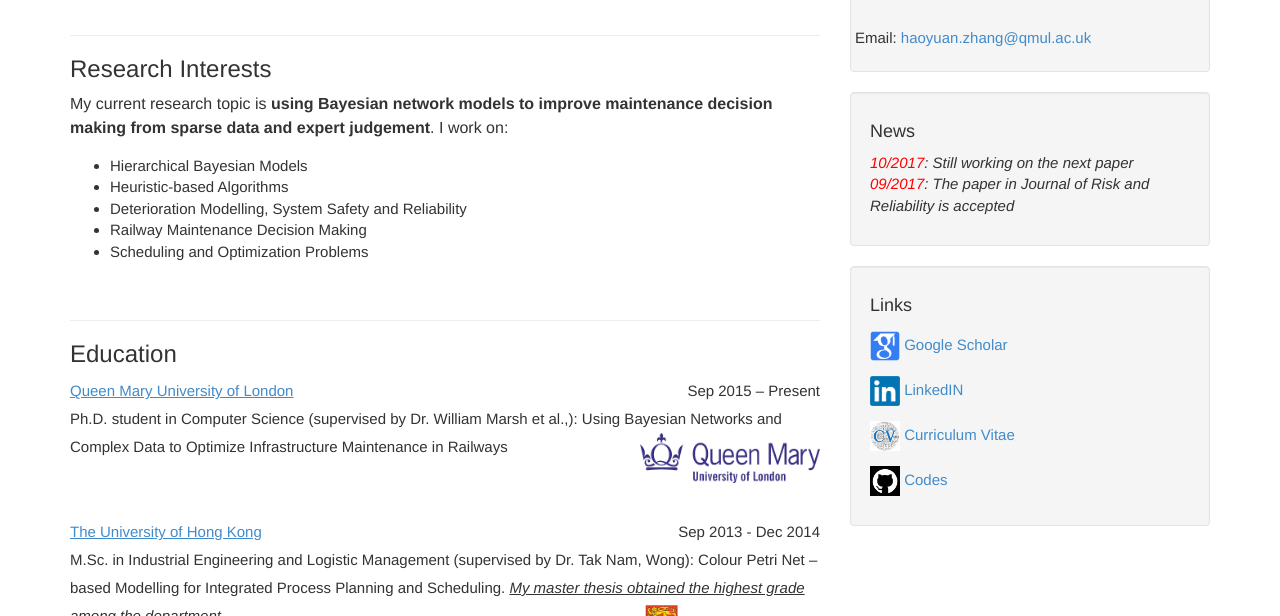
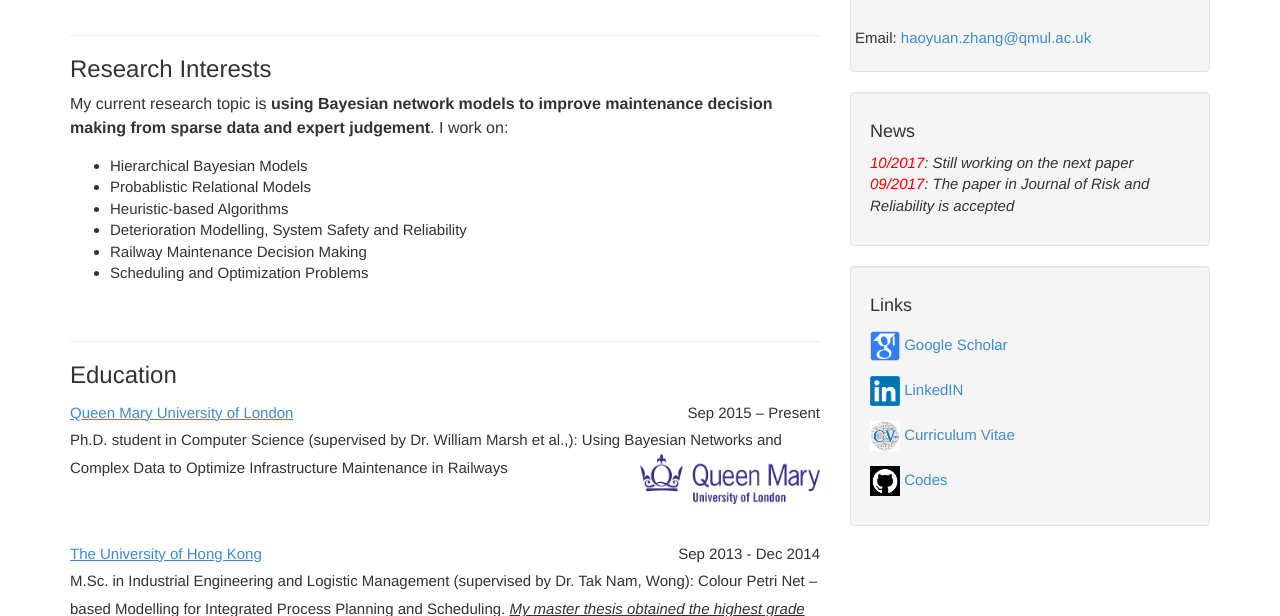
Before and after one commit to july0905/haoyuanzhang1990.github.io, a Jekyll site: the page built from index.html, in a window 1280 px wide and 900 px high, cut to the strip 284-900 px from the top of the window. Built offline with Jekyll 4.4.1, drawn with Linux system fonts in a browser that asks for light colours; the list of posts is cut into pages by our own code.

Commit message:
Update index.html

```diff
--- a/index.html
+++ b/index.html
@@ -24,6 +24,10 @@ My supervisors are <a href="http://www.eecs.qmul.ac.uk/~william/">Dr. William Ma
 <li>
 Hierarchical Bayesian Models
 </li>
+	<li>
+Probablistic Relational Models
+</li>
+
 <li>
 Heuristic-based Algorithms</li>
 
```
